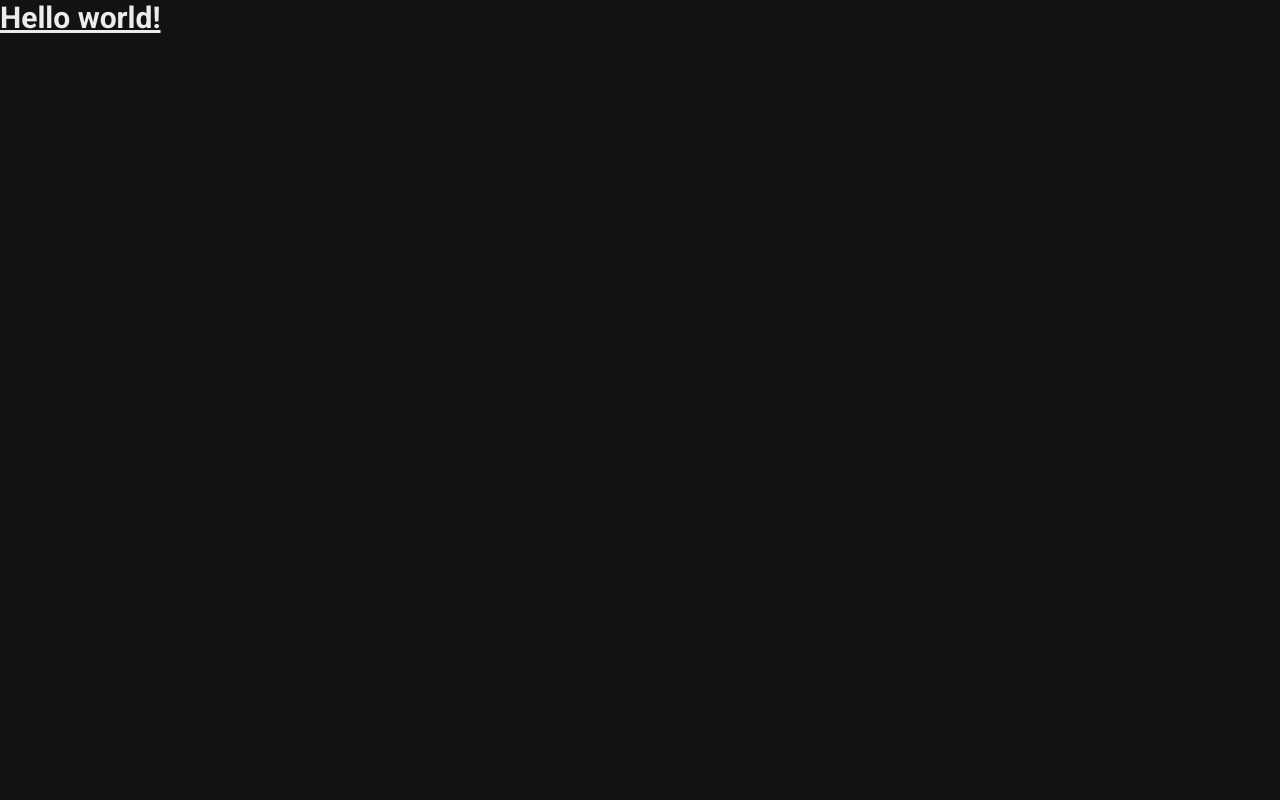
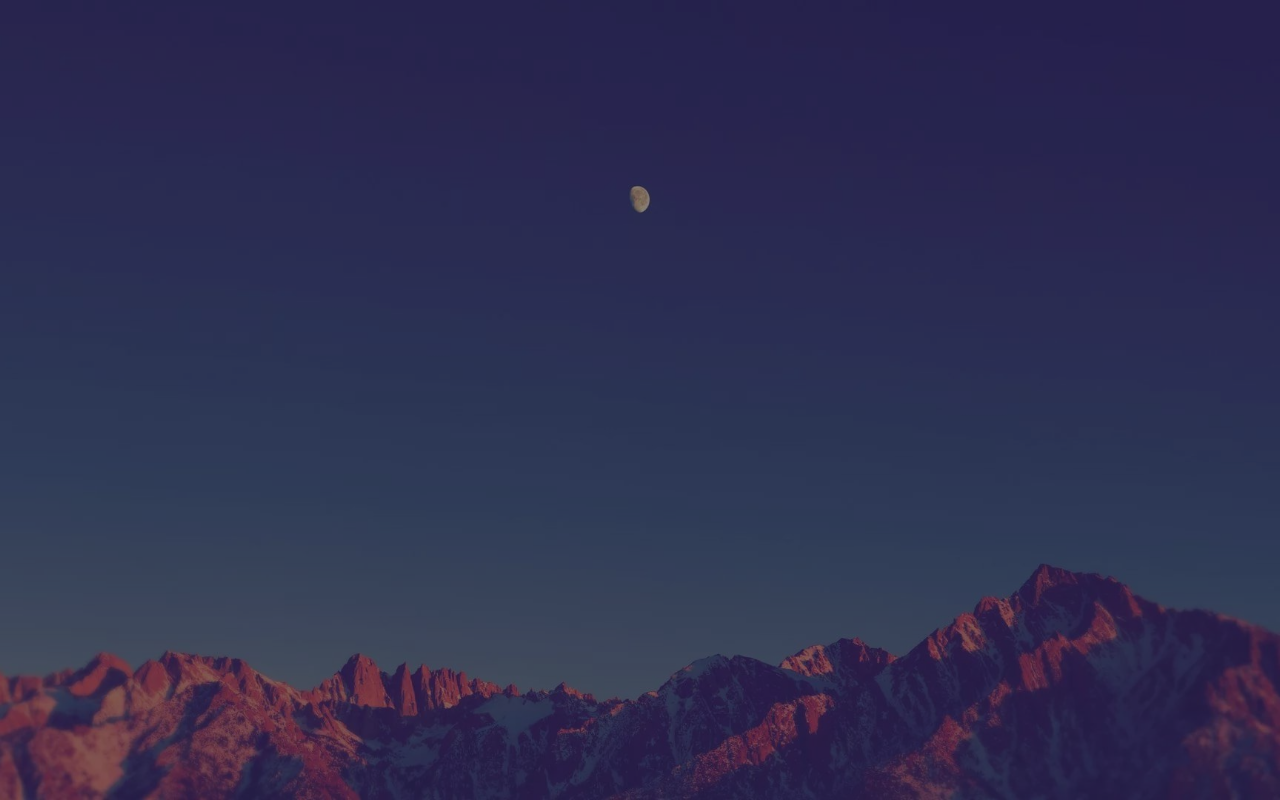
Before and after one commit to V1ctorW1ll1an/app, a Next.js app: page / in a window 1280 px wide. Built offline with nearby package versions, Linux system fonts and the light colour scheme.

Commit message:
✨ feat(feat):
Add responsive image

```diff
--- a/pages/index.tsx
+++ b/pages/index.tsx
@@ -1,8 +1,27 @@
-import { Flex } from "@chakra-ui/react";
+import { Box, Image } from "@chakra-ui/react";
 import type { NextPage } from "next";
 
 const Home: NextPage = () => {
-    return <h1 className="text-3xl font-bold underline">Hello world!</h1>;
+    return (
+        <Box>
+            <Image
+                display={{ base: "block", md: "none" }}
+                width="100%"
+                objectFit="cover"
+                alt="background"
+                src="/assets/images/bg.jpeg"
+            />
+            <Image
+                display={{ base: "none", md: "block" }}
+                height="100vh"
+                width="100%"
+                objectFit="cover"
+                alt="background"
+                src="/assets/images/bg.jpeg"
+                opacity={0.5}
+            />
+        </Box>
+    );
 };
 
 export default Home;
```
Also changed, not shown: public/assets/images/bg.jpeg (added), public/assets/svg/financial.svg (added).
